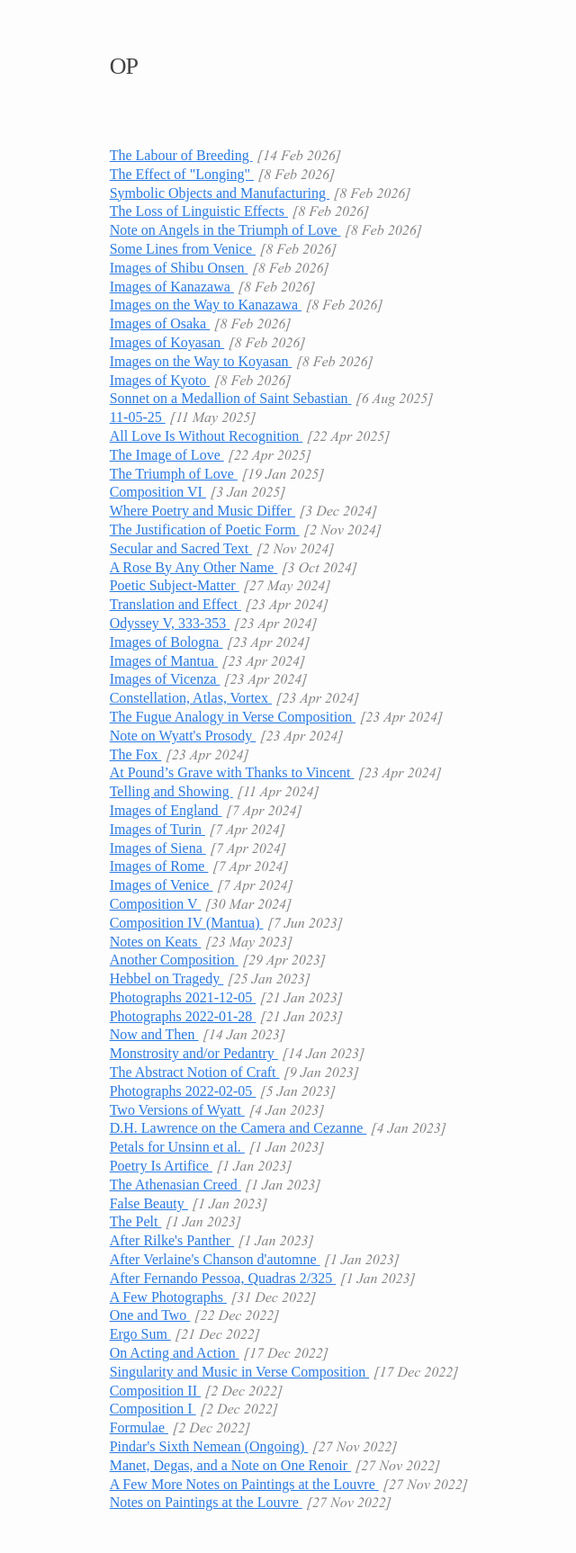
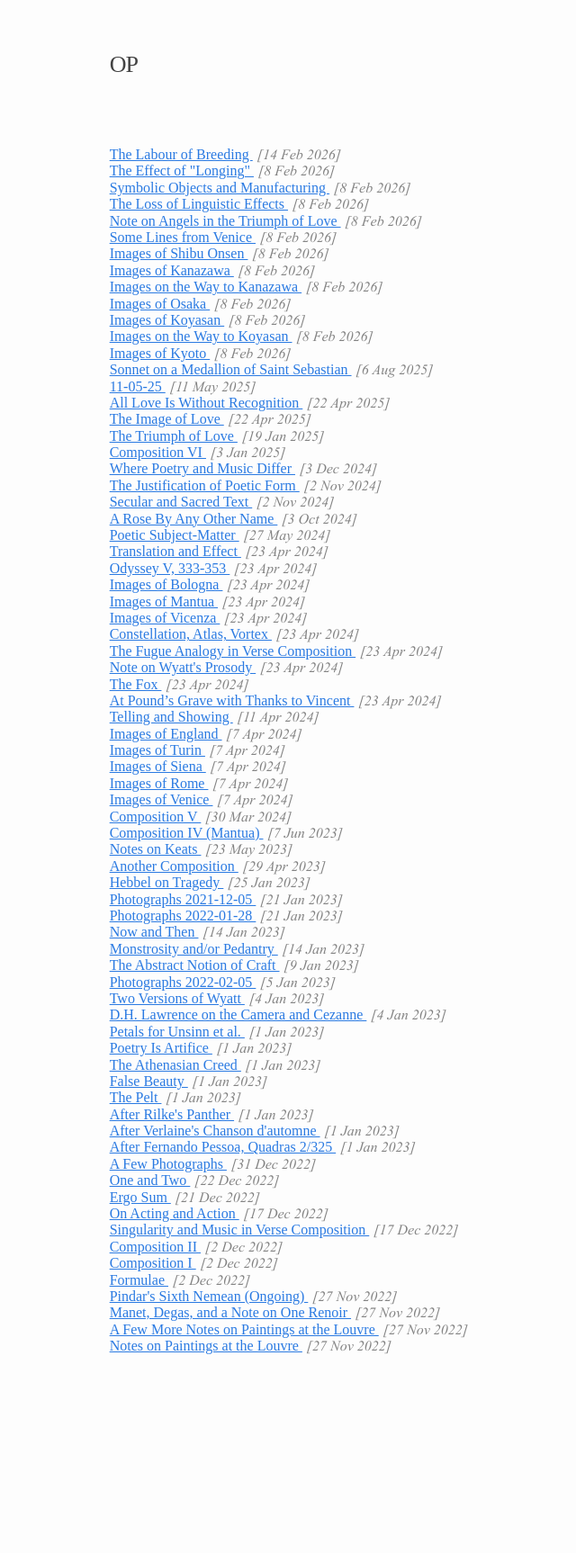
Before and after one commit to TheatrumMundi/TheatrumMundi, a Jekyll site: the page built from index.markdown, in a window 1280 px wide. Shown: the whole page at 90% size, without its empty margins (305-945 px from the left). Built offline with Jekyll 4.4.1, drawn with Linux system fonts in a browser that asks for light colours; some web fonts are replaced; after the commit the page ends 1551 px from its top, so only the background shows below that.

Commit message:
Reduce line height to 1.15

```diff
--- a/_sass/minima.scss
+++ b/_sass/minima.scss
@@ -49,7 +49,7 @@ $aux-font-family: "Segoe UI", Roboto, Helvetica, Arial, sans-serif, "Apple Color
 $base-font-size:   16px !default;
 $base-font-weight: 400 !default;
 $small-font-size:  $base-font-size * 0.750 !default;
-$base-line-height: 1.3 !default;
+$base-line-height: 1.15 !default;
 
 $spacing-unit:     30px !default;
 $list-spacing-unit:0px;
```
